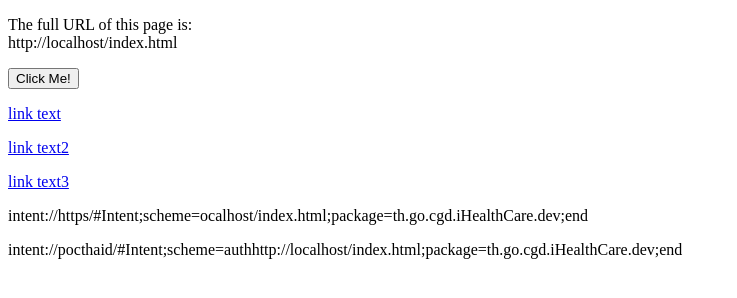
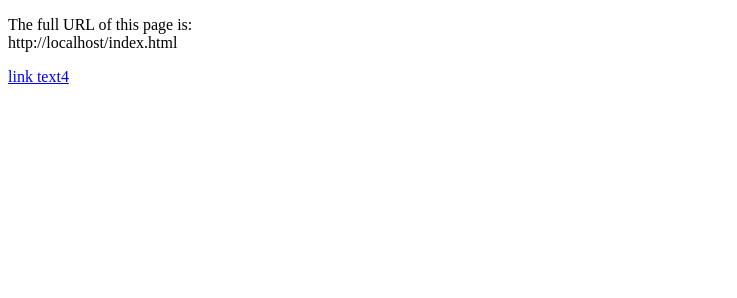
Before and after one commit to Saharatt593/testauth, a plain HTML site: page index.html in a window 1280 px wide. Shown: the whole page, without its empty margins (0-737 px from the left). Drawn offline with Linux system fonts and the light colour scheme.

Commit message:
Update index.html

```diff
--- a/index.html
+++ b/index.html
@@ -7,20 +7,13 @@ var data = window.location.href.substring(8);
   var subdata = window.location.href.substring(index);
 var data2 = "intent://https/#Intent;scheme="+data+";package=th.go.cgd.iHealthCare.dev;end";
 var data3 ="intent://pocthaid/#Intent;scheme=auth"+subdata+";package=th.go.cgd.iHealthCare.dev;end";
-function docWrite(variable) {
-    document.write(variable);
-}
-var gimmeCats = () => {
-window.location.href = docWrite(data3);
-}
+
 
 function cmd() {
-        window.location.href = docWrite(data3); // I'm using example but you can use google.
+        window.location.href = `intent://pocthaid/#Intent;scheme=auth${subdata};package=th.go.cgd.iHealthCare.dev;end`
     }
 
-var gimmeCats2 = () => {
-  return window.location.href.substring(4);
-}
+
 
 
 </script>
@@ -33,23 +26,7 @@ document.getElementById("demo").innerHTML =
 "The full URL of this page is:<br>" + window.location.href;
 </script>
 <p>
-  <p>
-<button id="catBtn" onclick="cmd()">Click Me!</button>
-<p><p>
-<a id="myLink" href="#" onclick="gimmeCats2()">link text</a>
-<p><p>
-<a id="myLink2" href="#" onclick="gimmeCats()">link text2</a>
-  <p>
-      <p>
-<a id="myLink3" href='javascript:gimmeCats();'>link text3</a>
-<p>
-<p>
-<script>docWrite(data2)</script>
-<p>
-<p>
-<script>docWrite(data3)</script>
-
-
+<a id="myLink4" href="#" onclick="cmd();return false;">link text4</a>
 
 </body>
 </html>
```
